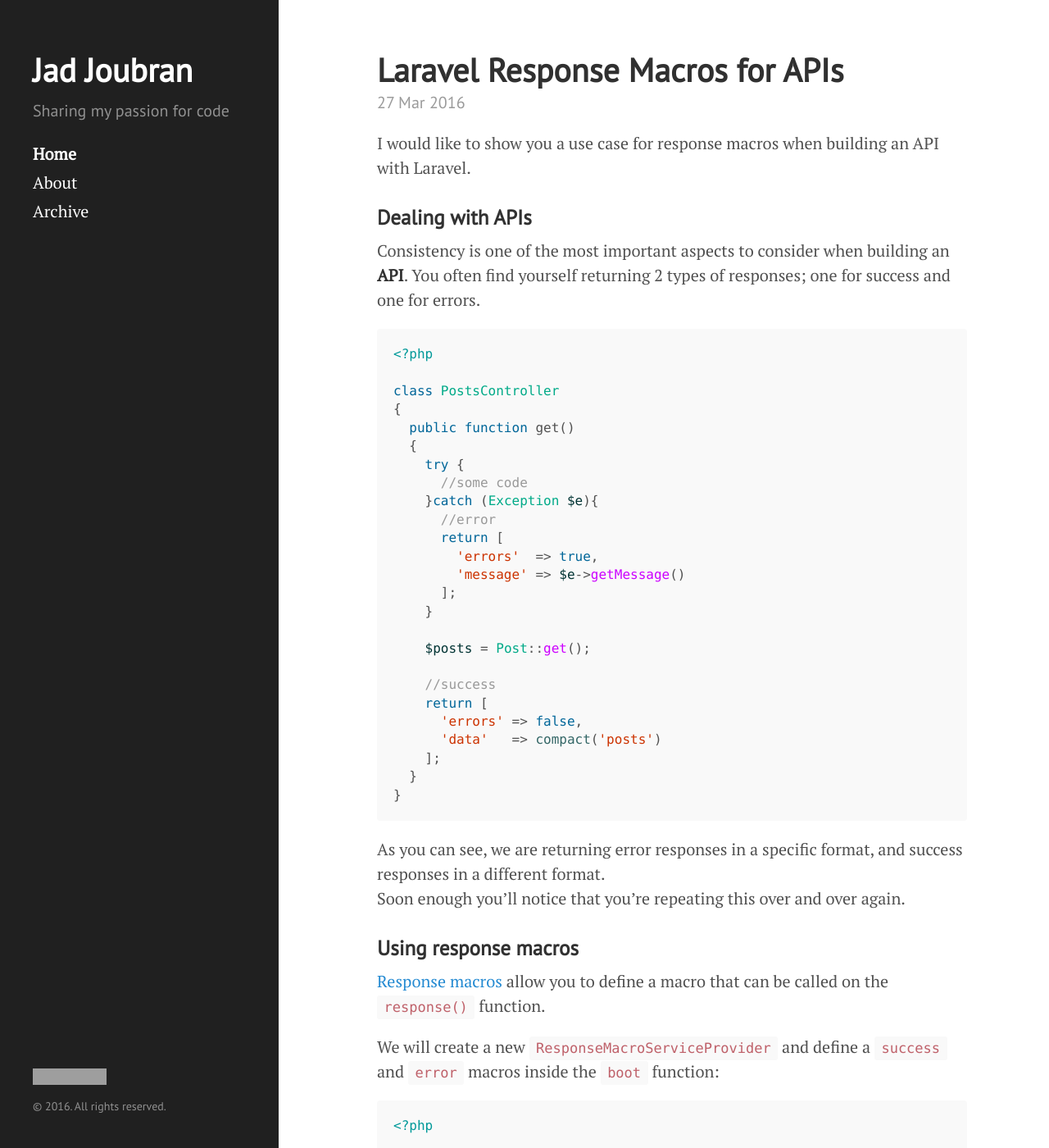
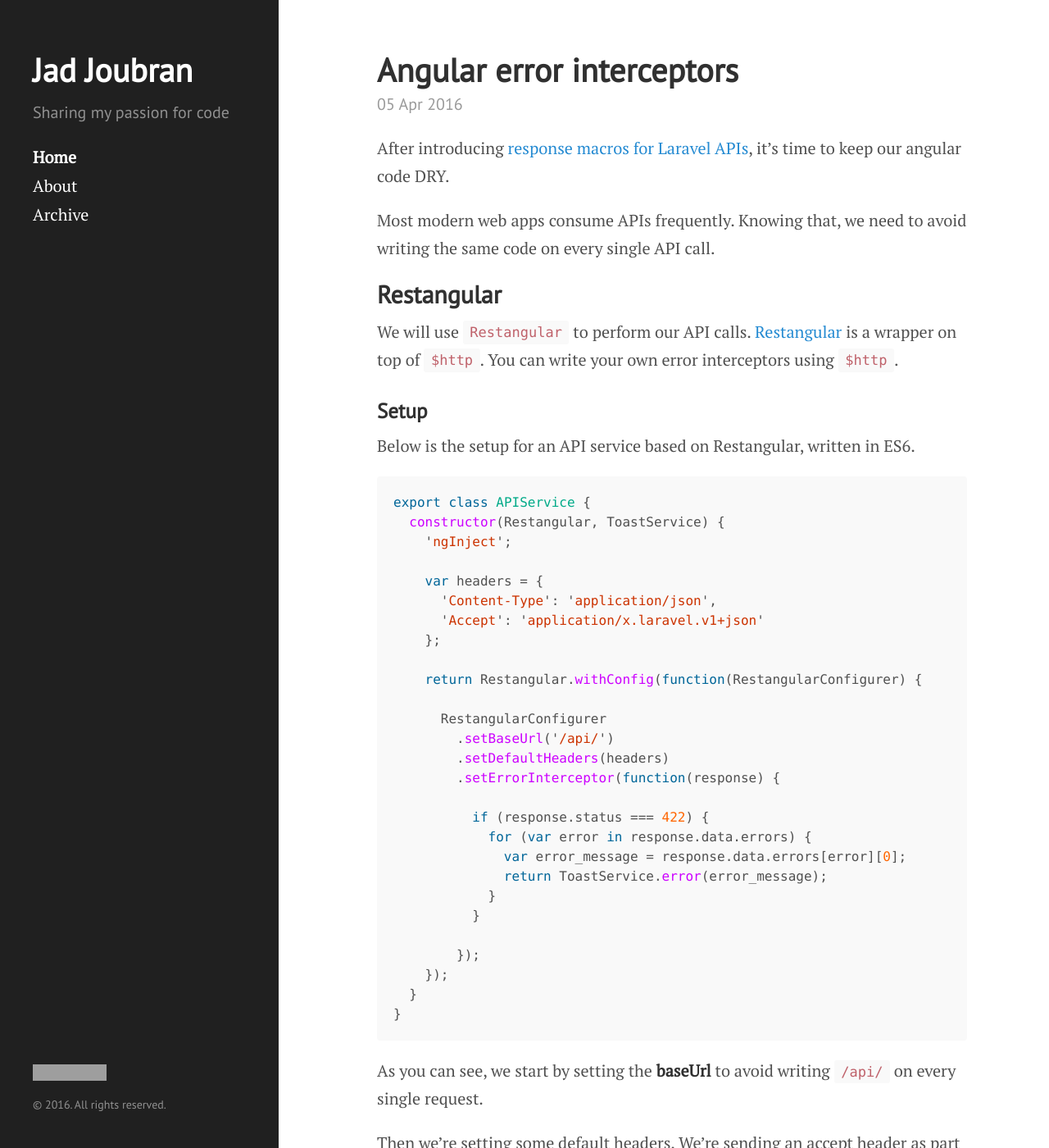
Before and after one commit to jadjoubran/blog, a Jekyll site: the page built from index.html, in a window 1280 px wide and 1400 px high. Shown: the whole window at 82% size. Built offline with Jekyll 4.4.1, drawn with Linux system fonts in a browser that asks for light colours; the list of posts is cut into pages by our own code; some of the changed text lies outside the part shown; grey boxes are pictures that could not be loaded.

Commit message:
added angular error interceptor article

````diff
--- /dev/null
+++ b/_posts/2016-04-05-angular-error-interceptor.md
@@ -0,0 +1,92 @@
+---
+layout: post
+title: Angular error interceptors
+---
+
+After introducing [response macros for Laravel APIs](/2016/03/27/laravel-response-macros-api/){:target="_blank"}, it's time to keep our angular code DRY.
+
+Most modern web apps consume APIs frequently. Knowing that, we need to avoid writing the same code on every single API call.
+
+## Restangular
+
+We will use `Restangular` to perform our API calls. [Restangular](https://github.com/mgonto/restangular) is a wrapper on top of `$http`. You can write your own error interceptors using `$http`.
+
+### Setup
+
+Below is the setup for an API service based on Restangular, written in ES6.
+
+```javascript
+export class APIService {
+  constructor(Restangular, ToastService) {
+    'ngInject';
+
+    var headers = {
+      'Content-Type': 'application/json',
+      'Accept': 'application/x.laravel.v1+json'
+    };
+
+    return Restangular.withConfig(function(RestangularConfigurer) {
+
+      RestangularConfigurer
+        .setBaseUrl('/api/')
+        .setDefaultHeaders(headers)
+        .setErrorInterceptor(function(response) {
+
+          if (response.status === 422) {
+            for (var error in response.data.errors) {
+              var error_message = response.data.errors[error][0];
+              return ToastService.error(error_message);
+            }
+          }
+
+        });
+    });
+  }
+}
+```
+As you can see, we start by setting the **baseUrl** to avoid writing `/api/` on every single request.
+
+Then we're setting some default headers. We're sending an accept header as part of the content negotiation process. But that's outside the scope of this article. (Let me know in the comments if you'd like to have an article on content negotiation using dingo/api)
+
+Then we're setting an error interceptor. Which is a function that gets called **every-time** the API call encounters an **error**.
+We can then extract the *response status* and perform specific actions based on it.
+We know for sure that Laravel returns a response status of **422** whenever the validation fails.
+That's how we're able to show the first error message that we get from the API.
+By the way, `ToastService` is just a helper service that opens Toast messages (using [Angular Material](https://material.angularjs.org/)).
+
+### Usage
+
+Querying our API can now be done as following:
+
+```javascript
+API.all('products').post({title, price}).then( (response) => {
+  var user = response.data.user;
+});
+```
+
+There's no need to write the error function anymore, because that's being handled by the error interceptor. We know that if the `title` for example doesn't validate correctly, we'll automatically get a toast message saying that.
+
+
+### What if ...
+
+What if for a specific scenario, you need to perform another action?
+That's easy. Just pass in your custom error handler as the second argument for the `then` function.
+
+```javascript
+API.all('products').post({title, price}).then( (response) => {
+  var user = response.data.user;
+}, (response) => {
+    //response.status
+    //response.data
+});
+```
+
+Note that this action will be performed as well as the error interceptor.
+
+## Prefer a screencast?
+
+This topic is also discussed in the below screencast
+
+<iframe width="100%" style="max-width:560px;" height="315" src="https://www.youtube.com/embed/RHQNpw-XmpI" frameborder="0" allowfullscreen></iframe>
+
+{% include subscribe.html %}
--- a/public/css/poole.css
+++ b/public/css/poole.css
@@ -50,7 +50,7 @@
 html {
   font-family: Lato, Helvetica, Arial, sans-serif;
   font-size: 16px;
-  line-height: 1.5;
+  line-height: 1.7;
 }
 @media (min-width: 38em) {
   html {
@@ -165,7 +165,7 @@
   margin-bottom: 1rem;
   padding: 1rem;
   font-size: .8rem;
-  line-height: 1.4;
+  line-height: 1.5;
   white-space: pre;
   white-space: pre-wrap;
   word-break: break-all;
````
